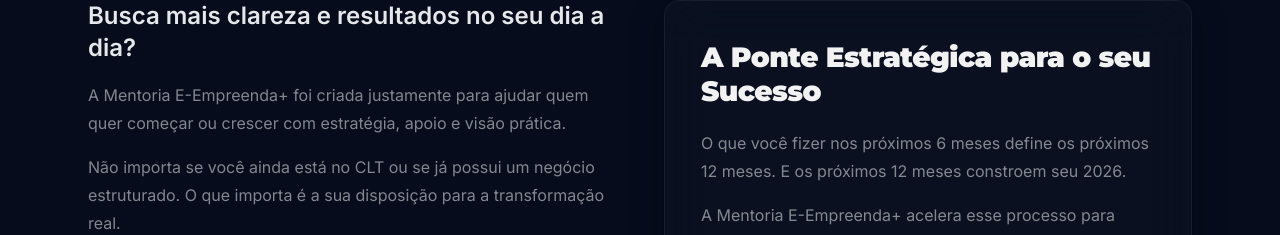
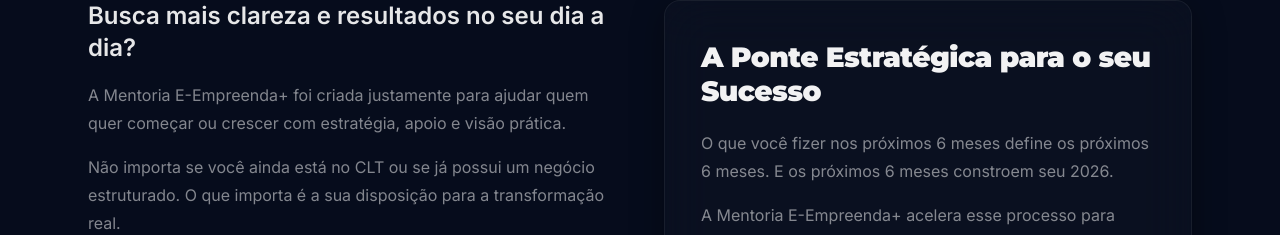
Before and after one commit to pluppex-art/E-EMPREENDA-Plus, a React (Vite) app: page / in a window 1280 px wide. Shown: the part 1480-1715 px from the top of the page. Built offline with nearby package versions, Linux system fonts and the light colour scheme; no server answers; the database is empty.

Commit message:
refactor: update time-frame duration in home page promotional text

```diff
--- a/src/pages/Home/index.tsx
+++ b/src/pages/Home/index.tsx
@@ -164,7 +164,7 @@
             <div className={`${styles.movementRight} ${styles.glass}`}>
               <h3 className={styles.movementRightTitle}>A Ponte Estratégica para o seu Sucesso</h3>
               <p className={styles.movementBody}>
-                O que você fizer nos próximos 6 meses define os próximos 12 meses. E os próximos 12 meses constroem seu 2026.
+                O que você fizer nos próximos 6 meses define os próximos 6 meses. E os próximos 6 meses constroem seu 2026.
               </p>
               <p className={styles.movementBody}>
                 A Mentoria E-Empreenda+ acelera esse processo para você não perder tempo nem oportunidades.
```
